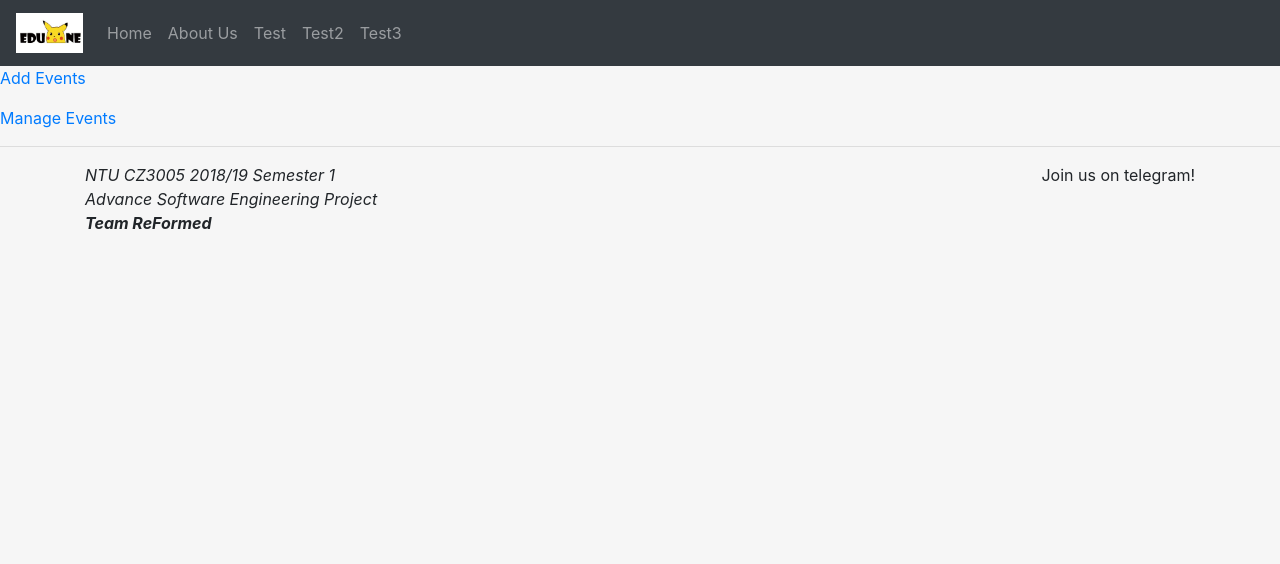
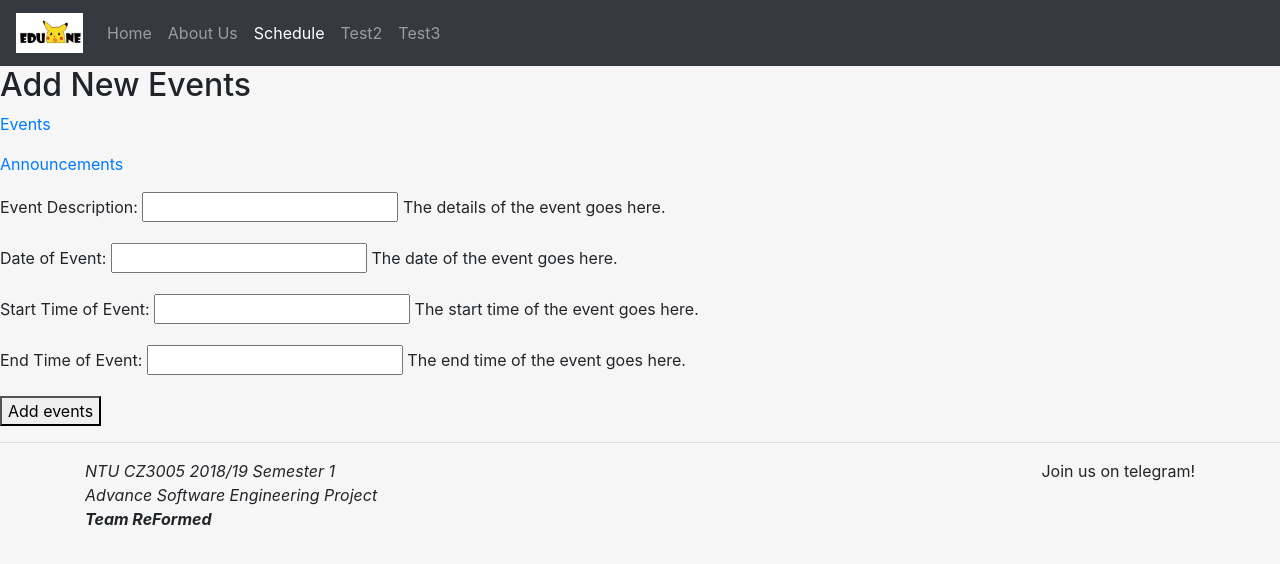
Before and after one commit to c170104/ASE, a Django app: page /schedule/add/ in a window 1280 px wide. Shown: the top 564 px of the page. Run offline with Django 3.2, Linux system fonts and the light colour scheme; some libraries are stand-ins or nearby versions.

Commit message:
4/3/19 updates
***Commented in the models.py with some issues!***
Added 2 form classes in model

Schedule Skeleton is up
Add Event (Events, Announcements)
Manage Events (Different functions for pending and confimed / announcements)

```diff
--- a/EduOne/main/models.py
+++ b/EduOne/main/models.py
@@ -1,4 +1,5 @@
 from django.db import models
+from django.forms import ModelForm
 from django.contrib.auth.models import User
 from django.utils.timezone import now
 
@@ -188,14 +189,41 @@ class Event(models.Model):
         'EventPlanner',
         on_delete=models.CASCADE,
     )
+    #Maybe can include an event title
+    #Events are a one day thing? Because there is no eventEndDate
+    description = models.CharField(max_length=200, blank=True, null=True)
     eventDate = models.DateField()
     timeFrom = models.TimeField()
     timeTo = models.TimeField()
-    description = models.CharField(max_length=200, blank=True, null=True)
+    #Need a location field here that is similar to description
 
     def __str__(self):
         return "{}, Date: {}, From: {}, To: {}".format(self.eventPlanner, self.eventDate, self.timeFrom, self.timeTo)
 
+#This form is used by the views.schedule_add to add create new Event objects
+class EventForm(ModelForm):
+    class Meta:
+        model = Event
+        exclude = ['eventPlanner']
+        labels = {
+            'description': ('Event Description'),
+            'eventDate': ('Date of Event'),
+            'timeFrom': ('Start Time of Event'),
+            'timeTo': ('End Time of Event'),
+        }
+        help_texts = {
+            'description' : ('The details of the event goes here.'),
+            'eventDate' : ('The date of the event goes here.'),
+            'timeFrom' : ('The start time of the event goes here.'),
+            'timeTo' : ('The end time of the event goes here.'),
+        }
+
+
+APPOINTMENT_STATUS = (
+    ('pending'),
+    ('approved'),
+    ('rejected')
+    )
 
 class Appointment(models.Model):
     eventPlanner = models.ForeignKey(
@@ -220,9 +248,30 @@ class Announcement(models.Model):
     creator = models.CharField(max_length=50)
     description = models.CharField(max_length=500)
     isEvent = models.BooleanField(default=False)
+    #Announcements can cover only a single day? Because there is no eventEndDate
     eventDate = models.DateField()
     eventTimeFrom = models.TimeField()
     eventTimeTo = models.TimeField()
 
     def __str__(self):
         return "Creator: {}, isEvent: {}".format(self.creator, self.isEvent)
+
+#This form is used by the views.schedule_add to add create new Announcement objects
+class AnnoucementForm(ModelForm):
+    class Meta:
+        model = Announcement
+        exclude = ['creator']
+        labels = {
+            'description': ('Announcement Description'),
+            'isEvent' : ('Is this announcement part of a event?'),
+            'eventDate': ('Date of Announcement'),
+            'eventTimeFrom': ('Start Time of Announcement'),
+            'eventTimeTo': ('End Time of Announcement'),
+        }
+        help_texts = {
+            'description': ('The announcement description goes here.'),
+            'isEvent' : ('Specifies whether a not the announcement is part of a event.'),
+            'eventDate': ('The date of the announcement goes here.'),
+            'eventTimeFrom': ('The time where the announcement\'s event(s) starts goes here.'),
+            'eventTimeTo': ('The time where the announcement\'s event(s) ends goes here.'),
+        }
--- a/EduOne/main/templates/common/header.html
+++ b/EduOne/main/templates/common/header.html
@@ -23,8 +23,8 @@
             <li class="nav-item {% if active_page == 'about' %} active {% endif %}">
                 <a class="nav-link" href="/about">About Us</a>
             </li>
-            <li class="nav-item {% if active_page == 'test' %} active {% endif %}">
-                <a class="nav-link" href="/test">Test</a>
+            <li class="nav-item {% if active_page == 'schedule' %} active {% endif %}">
+                <a class="nav-link" href="{%url 'schedule-home'%}">Schedule</a>
             </li>
             <li class="nav-item {% if active_page == 'test2' %} active {% endif %}">
                 <a class="nav-link" href="/test2">Test2</a>
--- a/EduOne/main/templates/schedule.html
+++ /dev/null
@@ -1,11 +0,0 @@
-{% extends "common/header.html" %}
-
-{% block content %}
-
-		<!--Display calendar, need to pull all events related to user and pass it here-->
-
-		<p><a href="{% url 'schedule-add' %}"> Add Events </a><p>
-		<p><a href="{% url 'schedule-manage' %}"> Manage Events </a><p>
-
-
-{% endblock %}
--- /dev/null
+++ b/EduOne/main/templates/schedule/schedule_add.html
@@ -0,0 +1,29 @@
+{% extends "common/header.html" %}
+
+{% block content %}
+		<h2>Add New Events</h2>
+		<!--Start of Display Errors-->
+		{% if messages %}
+			{% for message in messages %}
+				<!--<div class = "alert alert-{{message}}"></div>-->
+				{{message}}
+			{% endfor %}
+		{% endif %}
+		<!--End of Display Errors-->
+
+		<!--Start of selection between events & announcements -->
+		<p><a href="{% url 'schedule-add' current='events' %}"> Events </a><p>
+		<p><a href="{% url 'schedule-add' current='announcements' %}"> Announcements </a><p>
+		<!--End of selection between events & announcements -->
+
+		<!--Start of Form-->
+		<div class = "content-section">
+			<form method="POST">
+				{% csrf_token %}
+				{{form.as_p}}
+				<button type ="submit"> Add {{active_tab}} </button>
+			</form>
+		</div>
+		<!--End of Form-->
+
+{% endblock %}
--- a/EduOne/main/urls.py
+++ b/EduOne/main/urls.py
@@ -21,6 +21,8 @@ urlpatterns = [
     path('', views.home),
     path('schedule/', views.schedule, name='schedule-home' ),
     path('schedule/add/', views.schedule_add, name='schedule-add'),
+    path('schedule/add=<slug:current>/', views.schedule_add, name='schedule-add'),
     path('schedule/manage/', views.schedule_manage, name='schedule-manage'),
     path('schedule/manage=<slug:current>/', views.schedule_manage, name='schedule-manage'),
+    path('schedule/manage/delete', views.event_delete, name='event-delete'),
 ]
--- a/EduOne/main/views.py
+++ b/EduOne/main/views.py
@@ -1,31 +1,53 @@
-from django.shortcuts import render
+from django.shortcuts import render, redirect
+from django.contrib import messages
 from django.contrib.auth.decorators import login_required
-from .models import ReportCardPage, SubjectGrade
+from .models import ReportCardPage, SubjectGrade, EventForm, AnnoucementForm
 
 # Create your views here.
 def home(request):
     return render(request, 'index.html', {'active_page': 'home'})
 
 
-
+#This function is for the main page of scheduling, can be used by both teachers and parents
 #@login_required
 def schedule(request):
-	return render(request, 'schedule.html', {'active_page': 'schedule'})
+	return render(request, 'schedule/schedule.html', {'active_page': 'schedule'})
+
+#This function is for the teachers to add new event that can be announcments/events
+#@login_required
+def schedule_add(request, current='events'):
+	event_categories = ('events', 'announcements')
+	if current not in event_categories:
+		#The warning below can be used for bootstrap to call messages which will display as a warning with the message
+		messages.warning(request, f'Invalid path indicated to {current}!')
+		#Redirects user to the add page to add new events if the parameters does not meet the tabs we have
+		return redirect ('schedule-add')
+
+	elif current == event_categories[0]:
+		form = EventForm()
+		#Create objects to add into classes!
+
+	elif current == event_categories[1]:
+		form = AnnoucementForm()
+		#Create objects to add into classes!
+
+	return render(request, 'schedule/schedule_add.html', {'active_page': 'schedule', 'active_tab': current, 'form' : form})
+
+#This function is used for manage scheduling page
+#@login_required
+def schedule_manage(request, current='confirmed'):
+	event_types = ('confirmed', 'pending', 'announcements')
+	if current not in event_types:
+		#The warning below can be used for bootstrap to call messages which will display as a warning with the message
+		messages.warning(request, f'Invalid path indicated to {current}!')
+		#Redirects user to the manage page with the active tab being confirmed if the parameters does not meet the tabs we have
+		return redirect ('schedule-manage')
+
+	else:
+		#Pull the relevant data and return
+		return render(request, 'schedule/schedule_manage.html', {'active_page': 'schedule', 'active_tab': current})
 
 
-
-def schedule_add(request):
-	return render(request, 'schedule.html', {'active_page': 'schedule'})
-
-
-def schedule_manage(request, current='confirmed'):
-	if current == 'pending':
-		#Pull the list of appointments awaiting approval
-		return render(request, 'schedule_manage.html', {'active_page': 'schedule', 'active_tab': current})
-
-	elif current == 'announcements':
-		#Pull the list of announcements available
-		return render(request, 'schedule_manage.html', {'active_page': 'schedule', 'active_tab': current})
-
-	else:
-		return render(request, 'schedule_manage.html', {'active_page': 'schedule', 'active_tab': current})
+def event_delete(request, username, eventid):
+	#Pull the data and return + process the form
+	return render(request, 'events_delete.html', {'active_page': 'schedule'})
```
Also changed, not shown: EduOne/main/templates/events_delete.html (added, +20 -0 lines), EduOne/main/templates/schedule/schedule.html (added, +22 -0 lines), EduOne/main/templates/schedule/schedule_manage.html (added, +37 -0 lines), EduOne/main/templates/schedule_manage.html (deleted, +0 -11 lines), EduOne/db.sqlite3, 1 other file.
